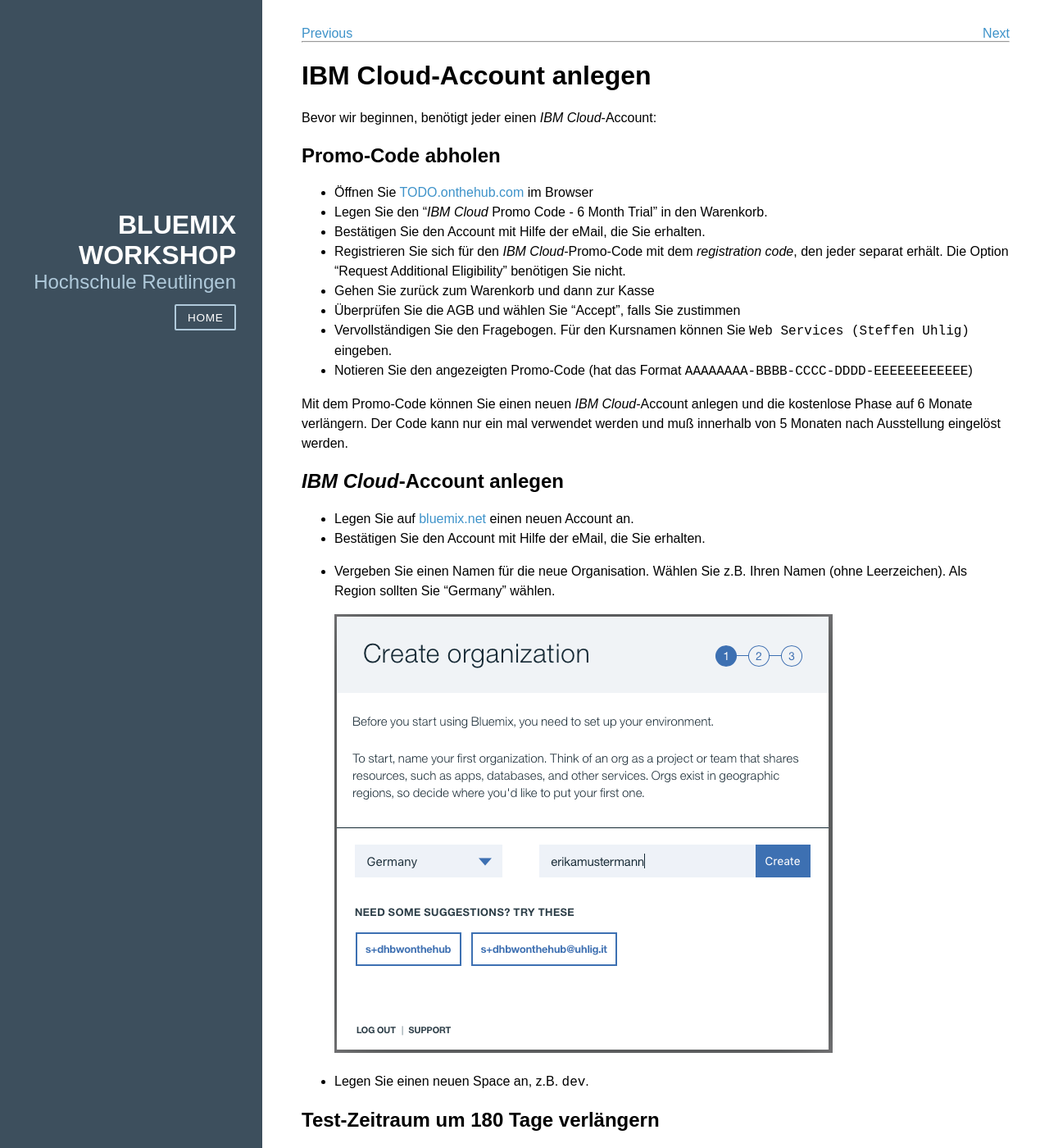
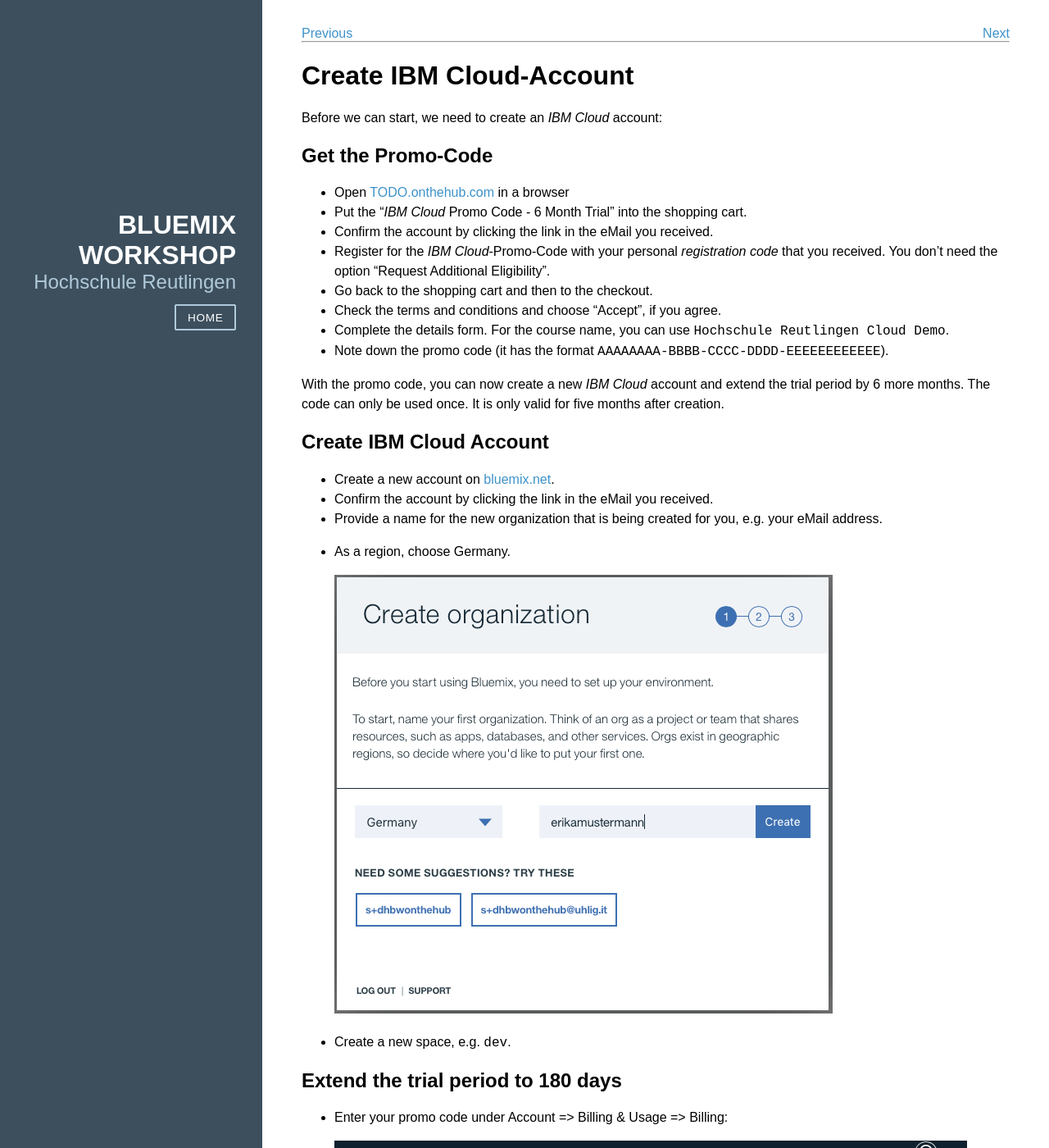
Before and after one commit to mkubik/HRTCloudDemo.github.io, a Jekyll site: the page built from _labs/001-account.markdown, in a window 1280 px wide and 1400 px high. Shown: the whole window at 82% size. Built offline with Jekyll 4.4.1, drawn with Linux system fonts in a browser that asks for light colours; nearby versions of some CDN libraries; some of the changed text lies outside the part shown.

Commit message:
Translate lab 1

```diff
--- a/_labs/001-account.markdown
+++ b/_labs/001-account.markdown
@@ -1,45 +1,46 @@
 ---
 layout: lab
-title: IBM Cloud-Account anlegen
+title: Create IBM Cloud-Account
 ---
 
-Bevor wir beginnen, benötigt jeder einen _IBM Cloud_-Account:
+Before we can start, we need to create an _IBM Cloud_ account:
 
-## Promo-Code abholen
+## Get the Promo-Code
 
-* Öffnen Sie [TODO.onthehub.com](https://TODO.onthehub.com/) im Browser
-* Legen Sie den "_IBM Cloud_ Promo Code - 6 Month Trial" in den Warenkorb.
-* Bestätigen Sie den Account mit Hilfe der eMail, die Sie erhalten.
-* Registrieren Sie sich für den _IBM Cloud_-Promo-Code mit dem *registration code*, den jeder separat erhält. Die Option "Request Additional Eligibility" benötigen Sie nicht.
-* Gehen Sie zurück zum Warenkorb und dann zur Kasse
-* Überprüfen Sie die AGB und wählen Sie "Accept", falls Sie zustimmen
-* Vervollständigen Sie den Fragebogen. Für den Kursnamen können Sie `Web Services (Steffen Uhlig)` eingeben.
-* Notieren Sie den angezeigten Promo-Code (hat das Format `AAAAAAAA-BBBB-CCCC-DDDD-EEEEEEEEEEEE`)
+* Open [TODO.onthehub.com](https://TODO.onthehub.com/) in a browser
+* Put the "_IBM Cloud_ Promo Code - 6 Month Trial" into the shopping cart.
+* Confirm the account by clicking the link in the eMail you received.
+* Register for the _IBM Cloud_-Promo-Code with your personal *registration code* that you received. You don't need the option "Request Additional Eligibility".
+* Go back to the shopping cart and then to the checkout.
+* Check the terms and conditions and choose "Accept", if you agree.
+* Complete the details form. For the course name, you can use `Hochschule Reutlingen Cloud Demo`.
+* Note down the promo code (it has the format `AAAAAAAA-BBBB-CCCC-DDDD-EEEEEEEEEEEE`).
 
-Mit dem Promo-Code können Sie einen neuen _IBM Cloud_-Account anlegen und die kostenlose Phase auf 6 Monate verlängern. Der Code kann nur ein mal verwendet werden und muß innerhalb von 5 Monaten nach Ausstellung eingelöst werden.
+With the promo code, you can now create a new _IBM Cloud_ account and extend the trial period by 6 more months. The code can only be used once. It is only valid for five months after creation.
 
-## _IBM Cloud_-Account anlegen
+## Create IBM Cloud Account
 
-* Legen Sie auf [bluemix.net](https://bluemix.net) einen neuen Account an.
-* Bestätigen Sie den Account mit Hilfe der eMail, die Sie erhalten.
-* Vergeben Sie einen Namen für die neue Organisation. Wählen Sie z.B. Ihren Namen (ohne Leerzeichen). Als Region sollten Sie "Germany" wählen.
+* Create a new account on [bluemix.net](https://bluemix.net).
+* Confirm the account by clicking the link in the eMail you received.
+* Provide a name for the new organization that is being created for you, e.g. your eMail address.
+* As a region, choose Germany.
 
     ![Organisation anlegen](create-org.png)
 
-* Legen Sie einen neuen Space an, z.B. `dev`.
+* Create a new space, e.g. `dev`.
 
-## Test-Zeitraum um 180 Tage verlängern
+## Extend the trial period to 180 days
 
-* Geben Sie den Promo-Code unter Account => Billing & Usage => Billing ein.
+* Enter your promo code under Account => Billing & Usage => Billing:
 
     ![Billing](billing.png)
 
-    Sie erhalten eine Meldung, daß Ihr Account zu einem Trial Account konvertiert sowie die Quota auf 2 GB erhöht wurde.
+    You will get a message saying that your account will be converted to a trial account. The quota will be raised to 2 GB, too.
 
     ![Promo-Code eingeben](enter-promo-code.png)
 
-* Prüfen Sie, daß der Test-Zeitraum auf 180 Tage verlängert wurde.
+* Check that your trial period was extended by 180 days:
 
     ![Trial verlängert](trial-extended.png)
 
-    Falls nicht: Support => Add Ticket.
+If you run into any issues, ask one of the facilitators or open a support ticket under Support => Add Ticket.
```
